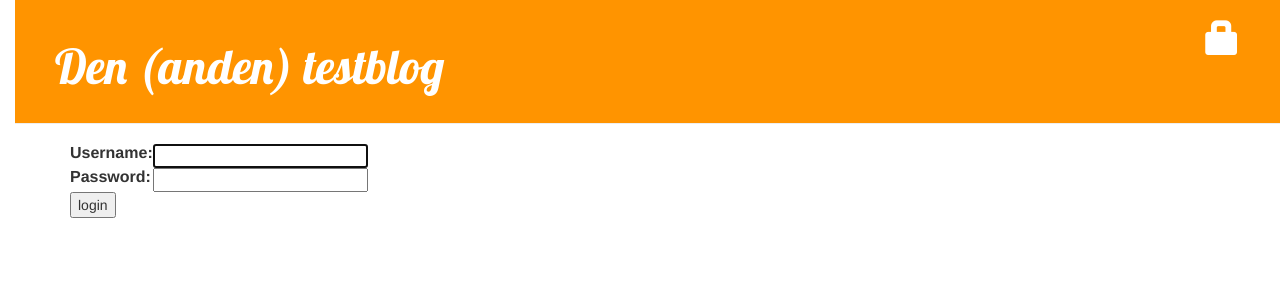
After one commit to SimonKamber/my-second-blog, a Django app: page /accounts/login/ in a window 1280 px wide. The commit adds this page. Shown: the top 300 px of the page. Run offline with Django 3.2, Linux system fonts and the light colour scheme; some libraries are stand-ins or nearby versions.

Commit message:
Added functionality to restrict the creation of new posts to authenticated users and added login page.

```diff
--- a/blog/templates/blog/base.html
+++ b/blog/templates/blog/base.html
@@ -11,6 +11,8 @@
         <div class="page-header">
             {% if user.is_authenticated %}
                 <a href="{% url 'post_new' %}" class="top-menu"><span class="glyphicon glyphicon-plus"></span></a>
+            {% else %}
+                <a href="{% url 'login' %}" class="top-menu"><span class="glyphicon glyphicon-lock"></span></a>
             {% endif %}
             <h1><a href="/">Den (anden) testblog</a></h1>
         </div>
--- /dev/null
+++ b/blog/templates/registration/login.html
@@ -0,0 +1,24 @@
+{% extends "blog/base.html" %}
+
+{% block content %}
+    {% if form.errors %}
+        <p>Your username and password didn't match. Please try again.</p>
+    {% endif %}
+
+    <form method="post" action="{% url 'login' %}">
+    {% csrf_token %}
+        <table>
+        <tr>
+            <td>{{ form.username.label_tag }}</td>
+            <td>{{ form.username }}</td>
+        </tr>
+        <tr>
+            <td>{{ form.password.label_tag }}</td>
+            <td>{{ form.password }}</td>
+        </tr>
+        </table>
+
+        <input type="submit" value="login" />
+        <input type="hidden" name="next" value="{{ next }}" />
+    </form>
+{% endblock %}
--- a/blog/views.py
+++ b/blog/views.py
@@ -2,6 +2,7 @@ from django.shortcuts import render, get_object_or_404, redirect
 from .models import Post
 from .forms import PostForm
 from django.utils import timezone
+from django.contrib.auth.decorators import login_required
 
 
 def post_list(request):
@@ -17,6 +18,7 @@ def post_detail(request, pk):
     return render(request, "blog/post_detail.html", {"post": valid_post})
 
 
+@login_required
 def post_new(request):
     if request.method == "POST":
         form = PostForm(request.POST)
@@ -51,12 +53,14 @@ def post_edit(request, pk):
     return render(request, "blog/post_edit.html", {'form': form})
 """
 
+
+@login_required
 def post_edit(request, pk):
     post = get_object_or_404(Post, pk=pk)
     if request.method == "POST":
         form = PostForm(request.POST, instance=post)
         if form.is_valid():
-            post = form.save(commit = False)
+            post = form.save(commit=False)
             post.author = request.user
             post.published_date = timezone.now()
             post.save()
--- a/firstblog/settings.py
+++ b/firstblog/settings.py
@@ -120,3 +120,7 @@ USE_TZ = True
 
 STATIC_URL = '/static/'
 STATIC_ROOT = os.path.join(BASE_DIR, 'static')
+
+# Page behavior
+
+LOGIN_REDIRECT_URL = '/'
--- a/firstblog/urls.py
+++ b/firstblog/urls.py
@@ -16,7 +16,10 @@ Including another URLconf
 from django.conf.urls import include, url
 from django.contrib import admin
 
+from django.contrib.auth import views
+
 urlpatterns = [
     url(r'^admin/', admin.site.urls),
-    url(r'', include('blog.urls'))
+    url(r'^accounts/login/$', views.login, name='login'),
+    url(r'', include('blog.urls')),
 ]
```
